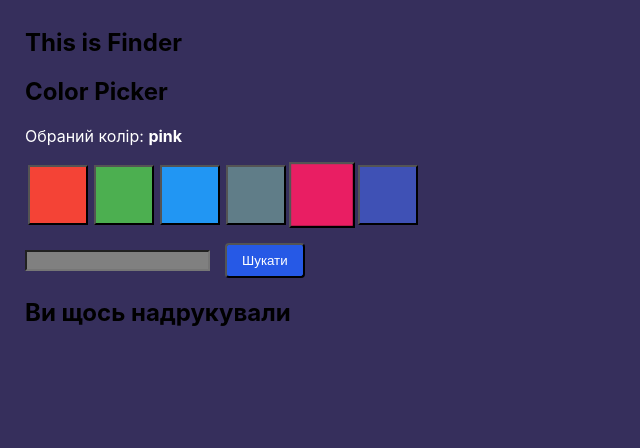
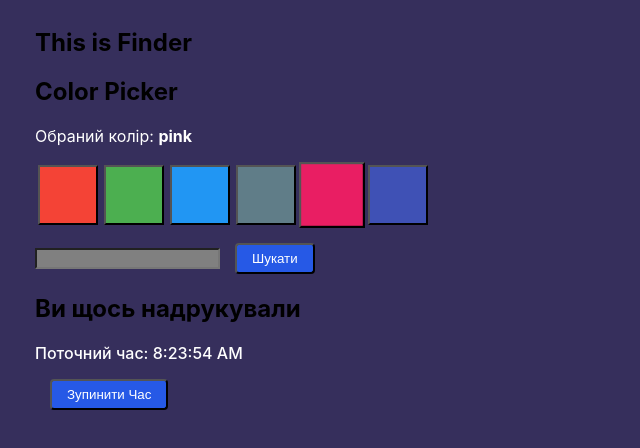
Before and after one commit to Seeker2025/react-21, a React (Create React App) app: page / in a window 1280 px wide. Shown: the top 448 px of the page, without its empty margins (0-640 px from the left). Built offline with nearby package versions, Linux system fonts and the light colour scheme.

Commit message:
Clock
Hooks added. useState, useEffect, useRef

```diff
--- a/src/components/App.jsx
+++ b/src/components/App.jsx
@@ -3,6 +3,7 @@ import React, { Component } from 'react';
 import { Finder         } from './Finder';
 import { ColorPicker    } from './ColorPicker';
 import { NewsSearchForm } from './Forma';
+import { Clock } from './Clock';
 
 const colorPickerOptions = [
   { label: 'red',     color: '#F44336' },
@@ -47,6 +48,8 @@ export class App extends Component{
       userInput={this.state.input}
       />
 
+      <Clock/>
+
     </div>
     );
   }
--- /dev/null
+++ b/src/components/Clock/Clock.jsx
@@ -0,0 +1,50 @@
+import { useState, useEffect, useRef } from "react";
+
+const styles = {
+
+            clockface: {
+                fontSize:        '64',
+                fontWeight:      '500',
+                textAlign:       'left',
+                    },
+
+            button:    {
+                backgroundColor: '#2659e6',
+                color:           '#fff',
+                padding:         '6px 15px',
+                marginLeft:      '15px',
+                borderRadius:    '4px',
+                    }
+
+                };
+
+export function Clock(){
+    const [ time, setTime ] = useState(new Date());
+    const intervalRef = useRef(null);
+
+    useEffect(() =>{
+        intervalRef.current = setInterval(() => {
+            console.log('Это интервал каждые 1000ms' + Date.now());
+            setTime(new Date());
+
+        }, 1000);
+
+        return () => {
+            console.log('Ця функція викликається перед кожним useEffect');
+            clearInterval(intervalRef.current);
+        };
+    }, []);
+
+    const handleStop = () => {
+        clearInterval(intervalRef.current);
+        };
+
+return (
+            <>
+<p style ={styles.clockface}>Поточний час: {time.toLocaleTimeString()}</p>
+<button style ={styles.button} type ="button" onClick = {handleStop}>
+Зупинити Час
+</button>
+            </>
+       )
+}
--- /dev/null
+++ b/src/components/Clock/index.jsx
@@ -0,0 +1 @@
+export { Clock } from './Clock';
--- a/src/components/Compl/Compl.jsx
+++ b/src/components/Compl/Compl.jsx
@@ -1,4 +1,4 @@
-/* Cтили CSS прямо в JSX */
+/* Vanilla styles in JSX */
 import React from 'react';
 
 const styles = {
--- a/src/components/Forma/Forma.jsx
+++ b/src/components/Forma/Forma.jsx
@@ -2,7 +2,7 @@ import React, { useState } from 'react';
 
 const styles = {
     form: {
-    // backgroundColor: 'red',
+    //  backgroundColor: 'red',
         marginTop:      '15px',
     },
 
@@ -13,7 +13,7 @@ const styles = {
     button: {
        backgroundColor: '#2659e6',
        color:           '#fff',
-       padding:         '8px 15px',
+       padding:         '6px 15px',
        marginLeft:      '15px',
        borderRadius:    '4px',
     },
@@ -23,7 +23,7 @@ export function NewsSearchForm({ onSubmit, userInput }){
     const [query, setQuery] = useState('');
     const handleChange = e => setQuery(e.currentTarget.value);
 
-                                const handleSubmit = e => {
+                              const handleSubmit = e => {
                                     e.preventDefault();
 
                                     onSubmit(query);
--- a/src/index.css
+++ b/src/index.css
@@ -2,7 +2,7 @@
 
 body {
   background-color: rgb(54, 47, 92);
-  padding: 8px 25px;
+  padding: 8px 35px;
   margin: 0;
   font-family: -apple-system, BlinkMacSystemFont, 'Segoe UI', 'Roboto', 'Oxygen',
     'Ubuntu', 'Cantarell', 'Fira Sans', 'Droid Sans', 'Helvetica Neue',
```
